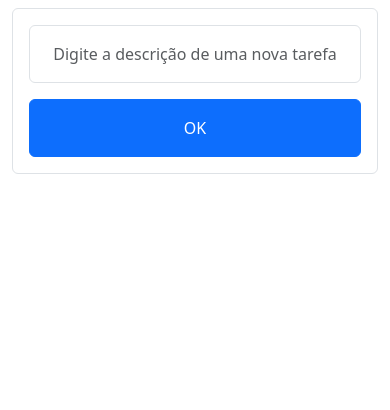
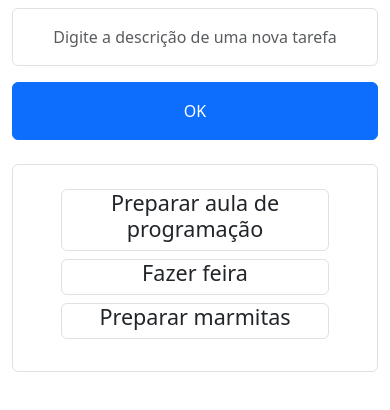
Before and after one commit to Railssa1/gerenciador-de-tarefas, a React Native app: screen / in a window 390 px wide. Shown: the top 410 px of the page. Built offline with nearby package versions, Linux system fonts and the light colour scheme.

Commit message:
feat(p1-pdmn): exibe lista ficticia

```diff
--- a/App.js
+++ b/App.js
@@ -2,6 +2,7 @@ import 'bootstrap/dist/css/bootstrap.min.css'
 import React from 'react'
 import ReactDOM from 'react-dom'
 import TarefaEntrada from './components/TarefaEntrada'
+import TarefaLista from './components/TarefaLista'
 
 export default class App extends React.Component{
 
@@ -10,7 +11,8 @@ export default class App extends React.Component{
       <div className="container mt-2">
         <div className="row justify-content-center">
           <div className="col-12 col-md-8">
-            <TarefaEntrada />
+            <TarefaEntrada/>
+            <TarefaLista/>
           </div>
         </div>
       </div>
--- a/components/TarefaEntrada.js
+++ b/components/TarefaEntrada.js
@@ -3,7 +3,7 @@ import React, { Component } from 'react'
 export default class TarefaEntrada extends Component {
   render() {
     return (
-      <div className="justify-content-center align-items-center border rounded p-3">
+      <div className="justify-content-center align-items-center">
         <div className="mb-3">
           <input type="text" className="form-control text-center p-3" id="entrada-tarefa" placeholder="Digite a descrição de uma nova tarefa" />
         </div>
--- /dev/null
+++ b/components/TarefaLista.js
@@ -0,0 +1,31 @@
+import React, { Component } from 'react'
+
+export default class TarefaLista extends Component {
+    render() {
+      return (
+         <div className="justify-content-center align-items-center mt-4 border rounded p-4">
+        <div className='row'>
+          <div className='col-xxl-4'>
+            <div className='flex-grow-2 border rounded mb-2 ms-4 me-4'>
+              <h4 className='text-center'>Preparar aula de programação</h4>
+              </div>
+            </div>
+          </div>
+          <div className='row'>
+          <div className='col-xxl-4'>
+            <div className='flex-grow-2 border rounded mb-2 ms-4 me-4'>
+              <h4 className='text-center'>Fazer feira</h4>
+              </div>
+            </div>
+          </div>
+          <div className='row'>
+          <div className='col-xxl-4'>
+            <div className='flex-grow-2 border rounded mb-2 ms-4 me-4'>
+              <h4 className='text-center'>Preparar marmitas</h4>
+              </div>
+            </div>
+          </div>
+         </div>
+    )
+  }
+}
```
